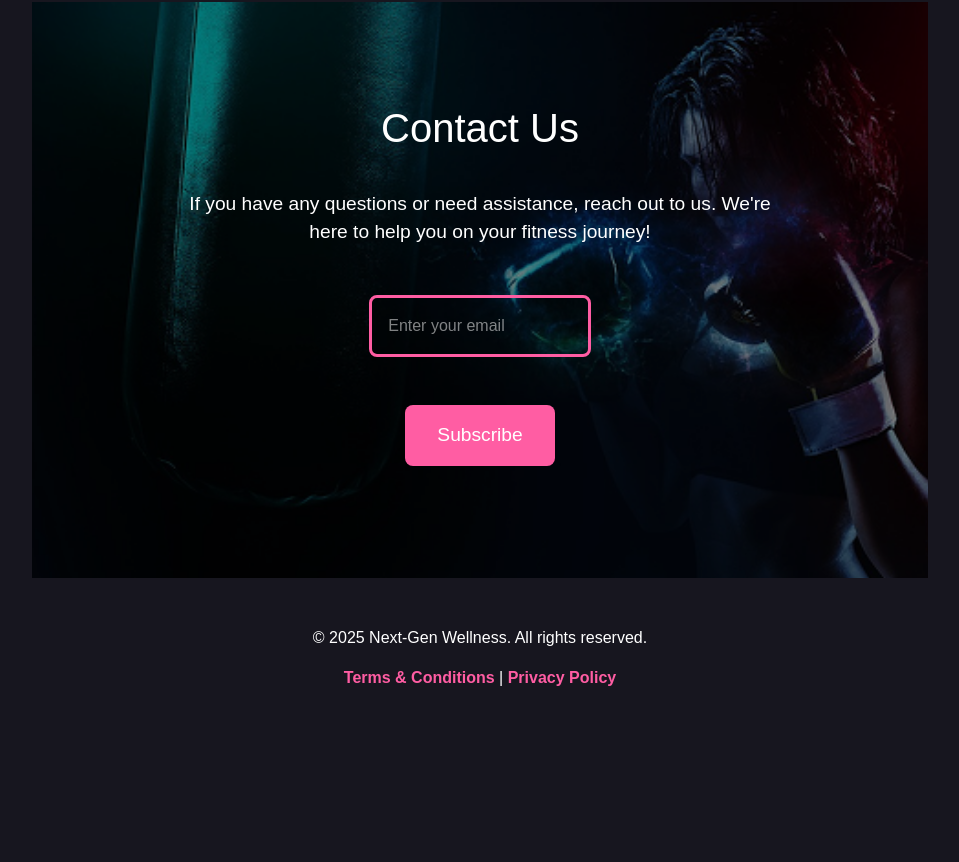
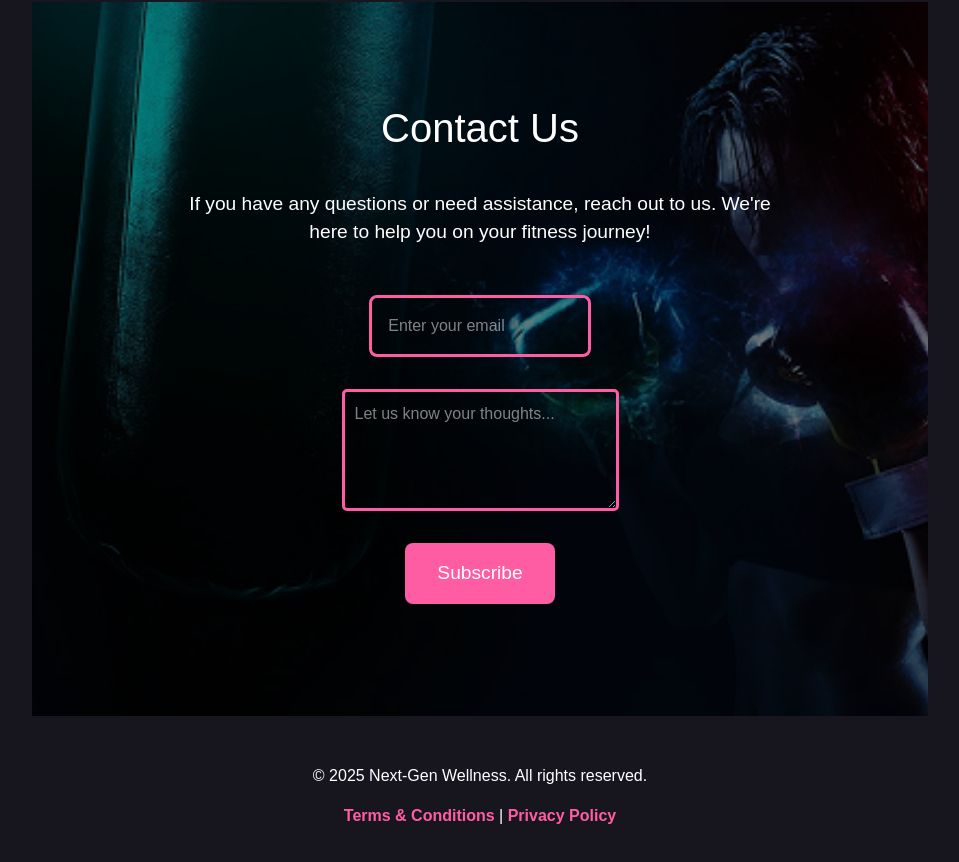
Before and after one commit to RiaChacko/NextGenWellness, a React (Vite) app: page / in a window 1280 px wide. Shown: the part 4106-4968 px from the top of the page, without its empty margins (160-1119 px from the left). Before the commit the page ends 4860 px from the top, so only its background shows below. Built offline with nearby package versions, Linux system fonts and the light colour scheme; a web font is replaced by a local one.

Commit message:
Add contact email/msg to firestore

```diff
--- a/src/pages/Landing.css
+++ b/src/pages/Landing.css
@@ -249,6 +249,15 @@
     border-radius: 0.5rem;
     margin-bottom: 1rem;
 }
+.message-box {
+    width: 100%;
+    padding: 10px;
+    min-height: 100px;
+    border: .2rem, solid, #FF5DA3;
+    border-radius: 5px;
+    font-size: 16px;
+    resize: vertical;
+}
 
 .contact-form button {
     padding: 1rem 2rem;
--- a/src/pages/Landing.jsx
+++ b/src/pages/Landing.jsx
@@ -8,6 +8,9 @@ import dashboard from "../assets/dashboard.png";
 import motivation from "../assets/motivation.png";
 import fitnessplan from "../assets/fitnessplan.png";
 import goalsetting from "../assets/goalsetting.png";
+import { db } from "./firebaseConfig";
+import { collection, addDoc } from "firebase/firestore";
+
 function Landing() {
 
     const navigate = useNavigate();
@@ -17,15 +20,37 @@ function Landing() {
     };
 
     const [email, setEmail] = useState("");
+    const [message, setMessage] = useState("");
 
     const handleEmailChange = (e) => {
         setEmail(e.target.value);
     };
 
-    const handleEmailSubmit = (e) => {
+    const handleMessageChange = (e) => {
+        setMessage(e.target.value);
+    };
+
+    const handleEmailSubmit = async (e) => {
         e.preventDefault();
-        alert(`Thank you for subscribing!`);
-        setEmail("");
+        if (!email.trim() || !message.trim()) {
+            alert("Please enter both email and message.");
+            return;
+        }
+
+        try {
+            await addDoc(collection(db, "contactEmails"), {
+                email: email,
+                message: message,
+                timestamp: new Date()
+            });
+
+            alert("Thank you for subscribing!");
+            setEmail("");
+            setMessage("");
+        } catch (error) {
+            console.error("Error adding document: ", error);
+            alert("Something went wrong. Please try again.");
+        }
     };
 
     return(
@@ -102,6 +127,13 @@ function Landing() {
                 value={email}
                 onChange={handleEmailChange}
             />
+            <textarea
+                placeholder="Let us know your thoughts..."
+                value={message}
+                onChange={handleMessageChange}
+                rows={4}
+                className="message-box"
+            />
             <button onClick={handleEmailSubmit}>Subscribe</button>
         </div>
     </div>
```
